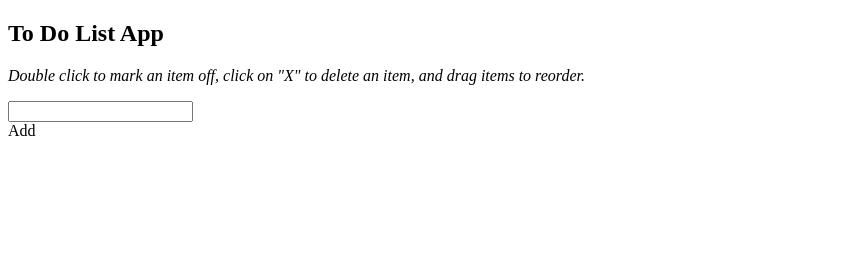
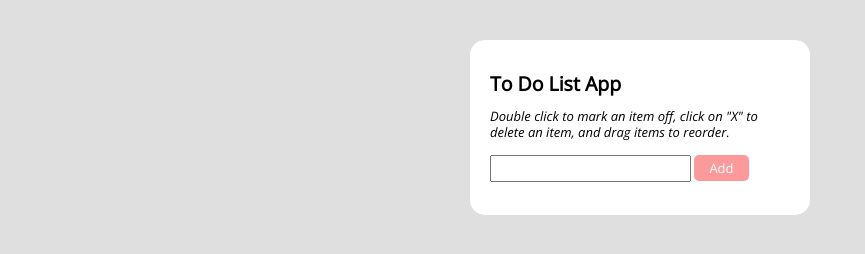
Before and after one commit to cheito70/to-do-list-app, a plain HTML site: page index.html in a window 1280 px wide. Shown: the whole page, without its empty margins (0-865 px from the left). Drawn offline with nearby package versions, Linux system fonts and the light colour scheme.

Commit message:
Updated CSS and Index with correct indentation

```diff
--- a/css/styles.css
+++ b/css/styles.css
@@ -12,7 +12,7 @@ width: 300px;
 margin: 0 auto;
 margin-top: 40px;
 background: white;
-border-radius: 5px;}
+border-radius: 15px;}
 
 form {
 display: inline-block;
--- a/index.html
+++ b/index.html
@@ -5,7 +5,7 @@
   <meta charset="utf-8">
   <meta name="viewport" content="width=device-width">
   <title>To-Do List App</title>
-  <link href="style.css" rel="stylesheet" type="text/css" />
+  <link href="css/styles.css" rel="stylesheet" type="text/css" />
 </head>
 
 <body>
@@ -29,6 +29,6 @@
   src="https://code.jquery.com/ui/1.12.1/jquery-ui.js"
   integrity="sha256-T0Vest3yCU7pafRw9r+settMBX6JkKN06dqBnpQ8d30="
   crossorigin="anonymous"></script>
-  <script src="script.js"></script>
+  <script src="js/scripts.js"></script>
 </body>
 </html>
```
Also changed, not shown: 1 other file.
